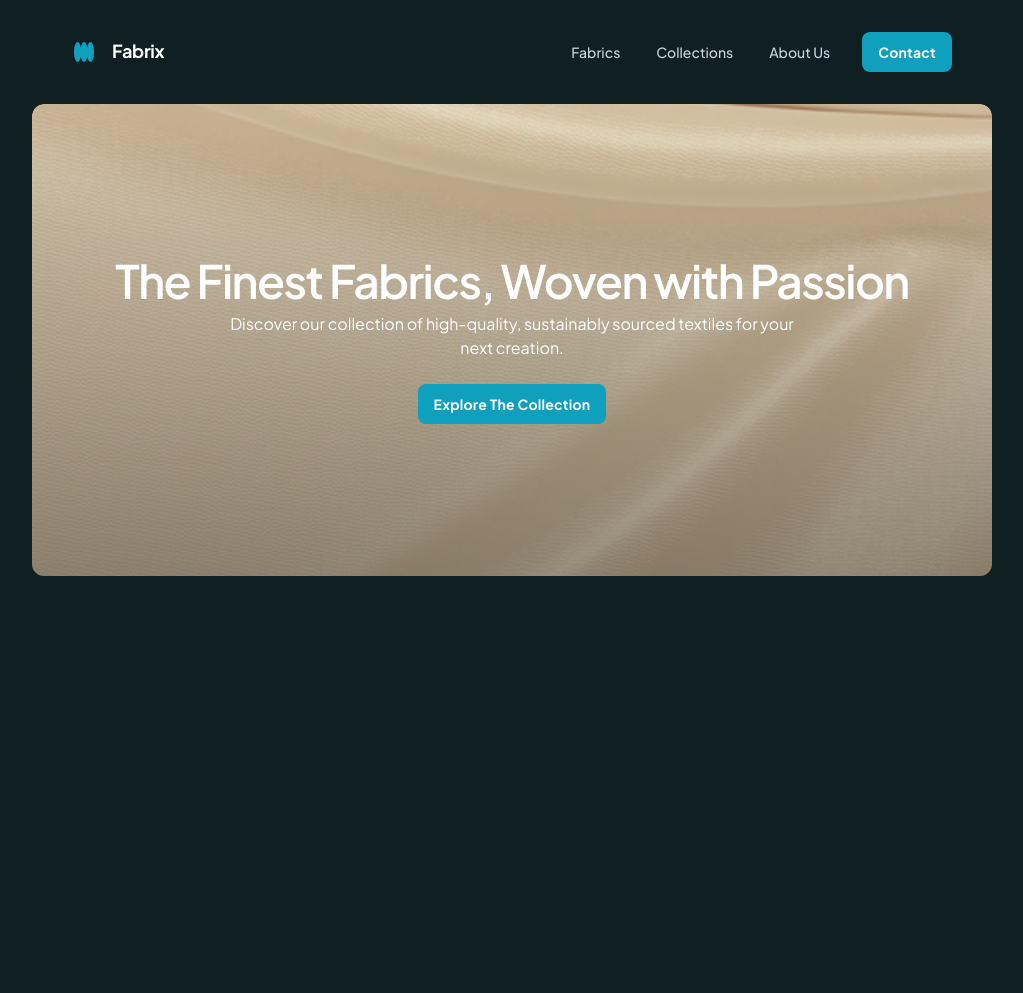
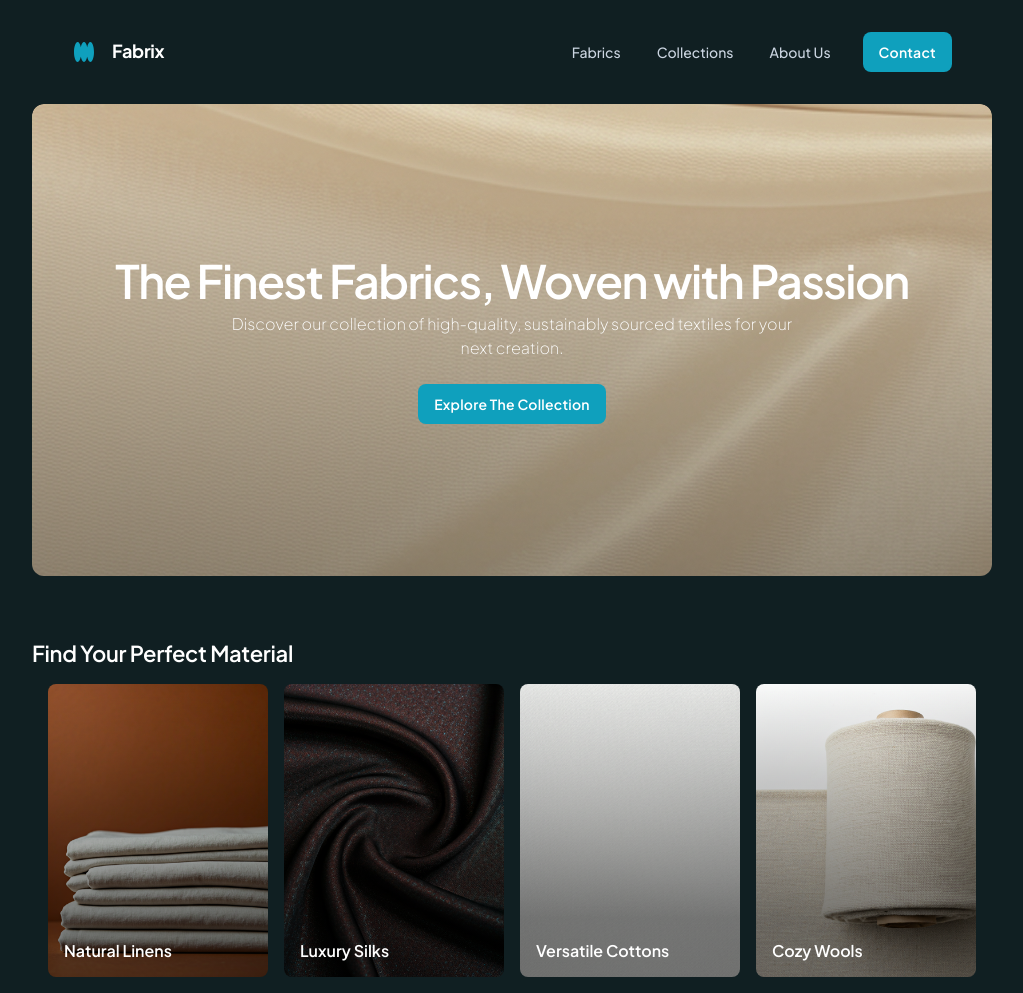
Before and after one commit to fahmirizalbudi/fabrix, a website built with Vite: page index.html in a window 1280 px wide. Shown: the whole page, without its empty margins (128-1151 px from the left). Before the commit the page ends 800 px from the top, so only its background shows below. Built offline with nearby package versions, Linux system fonts and the light colour scheme.

Commit message:
feat: create fabrics section

```diff
--- a/index.html
+++ b/index.html
@@ -49,6 +49,25 @@
             <button class="hero__cta">Explore The Collection</button>
           </div>
         </section>
+        <section id="fabrics">
+          <div class="fabcrics__header">
+            <h2 class="fabrics__title">Find Your Perfect Material</h2>
+          </div>
+          <div class="fabrics__grid">
+            <div class="fabrics__card" data-img="/public/fabrics-1.png">
+              <p class="fabrics__name">Natural Linens</p>
+            </div>
+            <div class="fabrics__card" data-img="/public/fabrics-2.png">
+              <p class="fabrics__name">Luxury Silks</p>
+            </div>
+            <div class="fabrics__card" data-img="/public/fabrics-3.png">
+              <p class="fabrics__name">Versatile Cottons</p>
+            </div>
+            <div class="fabrics__card" data-img="/public/fabrics-4.png">
+              <p class="fabrics__name">Cozy Wools</p>
+            </div>
+          </div>
+        </section>
       </main>
     </div>
     <script type="module" src="/src/main.ts"></script>
--- a/src/main.ts
+++ b/src/main.ts
@@ -1 +1,13 @@
-import './style.css'
+import "./style.css";
+
+document.querySelectorAll<HTMLDivElement>(".fabrics__card").forEach((element) => {
+  const img = element.dataset.img;
+  element.style.backgroundImage = `
+  linear-gradient(
+    180deg,
+    rgba(0,0,0,0) 0%,
+    rgba(0,0,0,0.5) 80%
+  ),
+  url(${img})
+  `;
+});
--- a/src/style.css
+++ b/src/style.css
@@ -64,7 +64,8 @@ body {
   text-decoration: none;
 }
 
-.header__cta, .hero__cta {
+.header__cta,
+.hero__cta {
   cursor: pointer;
   height: 40px;
   background-color: #0FA0BD;
@@ -72,7 +73,7 @@ body {
   padding-inline: 16px;
   color: #FFF;
   font-size: 14px;
-  font-weight: 700;
+  font-weight: 600;
   line-height: 21px;
   letter-spacing: 0.21px;
   border: none;
@@ -122,9 +123,49 @@ main {
 }
 
 .hero__description {
+  font-weight: 200;
   width: 576px;
   font-size: 16px;
   line-height: 24px;
   text-align: center;
   color: #FFF;
 }
+
+.fabrics__header {
+  padding-inline: 12px;
+  padding-top: 20px;
+  padding-bottom: 12px;
+}
+
+.fabrics__title {
+  color: #FFF;
+  font-size: 22px;
+  font-weight: 600;
+  line-height: 27.5px;
+  letter-spacing: -0.33px;
+}
+
+.fabrics__grid {
+  padding: 16px;
+  gap: 16px;
+  display: grid;
+  grid-template-columns: repeat(4, minmax(0, 1fr));
+}
+
+.fabrics__card {
+  height: 293.33px;
+  border-radius: 8px;
+  position: relative;
+  background-size: cover;
+  background-repeat: no-repeat;
+}
+
+.fabrics__name {
+  position: absolute;
+  bottom: 16px;
+  left: 16px;
+  color: #FFF;
+  line-height: 20px;
+  font-weight: 600;
+  font-size: 16px;
+}
```
Also changed, not shown: public/fabrics-1.png (added), public/fabrics-2.png (added), public/fabrics-3.png (added), public/fabrics-4.png (added), public/quality.png (added).
